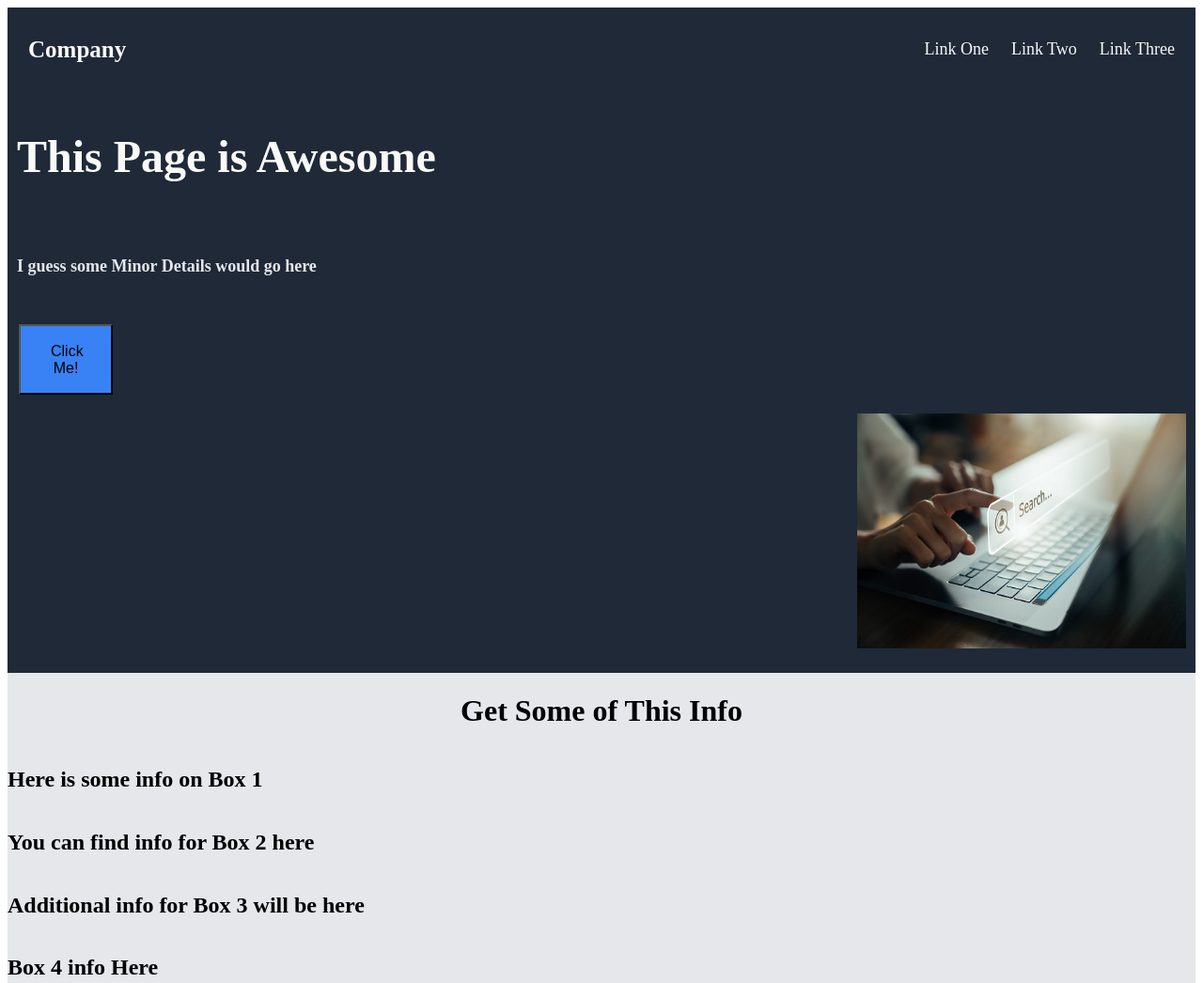
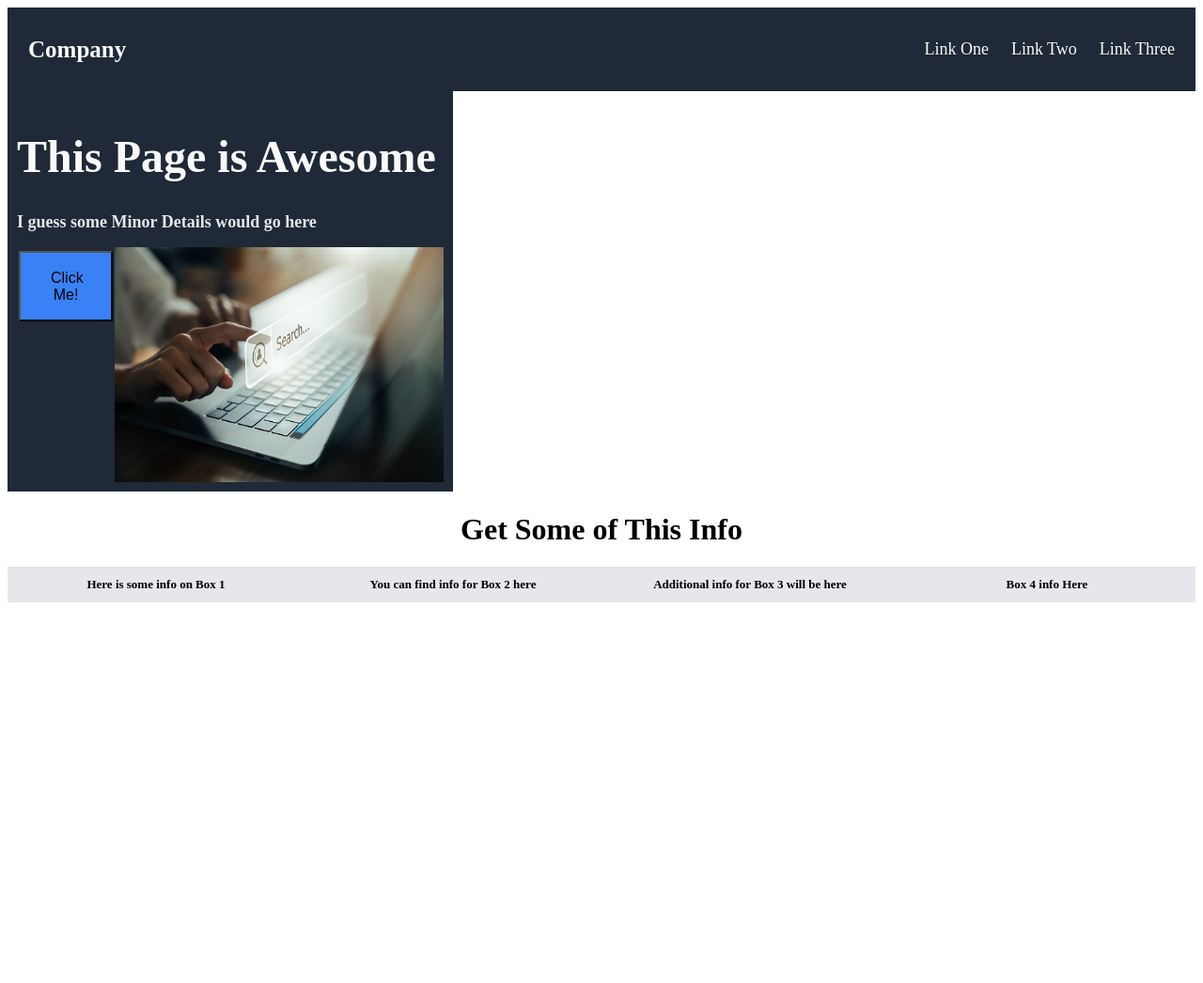
Before and after one commit to therightdwight/LANDED, a plain HTML site: page index.html in a window 1280 px wide. Shown: the top 1046 px of the page at 94% size. After the commit the page ends 800 px from the top, so only its background shows below. Drawn offline with Linux system fonts and the light colour scheme.

Commit message:
format sec 2 trying to format pic

```diff
--- a/index.html
+++ b/index.html
@@ -17,16 +17,16 @@
     </div>
     <div class="header_one">
         <h1 class="upper_text">This Page is Awesome</h1>
-        <p><h2 class="header_sub">I guess some Minor Details would go here</h2></p>
+        <h2 class="header_sub">I guess some Minor Details would go here</h2></p>
         <button class="button">Click Me!</button>
-        <p><img src="images/cpupic.jpg" alt="cpu pic dude"></p>
+        <img src="images/cpupic.jpg" alt="cpu pic dude"></p>
     </div>
+    <h1 class="header_two">Get Some of This Info</h1>
     <div class="section_two">
-        <h1 class="header_two">Get Some of This Info</h1>
-            <h2 class="box_one">Here is some info on Box 1</h2>
-            <h2 class="box_two">You can find info for Box 2 here</h2>
-            <h2 class="box_three">Additional info for Box 3 will be here</h2>
-            <h2 class="box_four">Box 4 info Here</h2>
+        <h2 class="box_one">Here is some info on Box 1</h2>
+        <h2 class="box_two">You can find info for Box 2 here</h2>
+        <h2 class="box_three">Additional info for Box 3 will be here</h2>
+        <h2 class="box_four">Box 4 info Here</h2>
     </div>
 </body>
 </html>
--- a/stylez.css
+++ b/stylez.css
@@ -26,8 +26,7 @@
     float: right;
 }
 .header_one{
-    display:flex;
-    flex-direction: column;
+    display:inline-block;
     text-align: left;
     background-color: #1f2937;
     padding: 10px;
@@ -35,14 +34,10 @@
 .upper_text {
     font-size: 48px;
     color: #f9faf8;
-    flex: 1;
-    flex-direction: column;
 }
 .header_sub {
     font-size: 18px;
     color: #e5e7eb;
-    flex-direction: column;
-    flex: 1;
 }
 .button{
     background-color: #3882f6;
@@ -65,13 +60,24 @@ img {
     margin: auto;
     float: right;
 }
+.header_two {
+    text-align: center;
+}
 .section_two {
-    display: flex;
-    flex-direction: column;
+    display: grid;
+    grid-template-columns: 1fr 1fr 1fr 1fr;
     background-color: #e5e7eb;
     text-align: center;
 }
-h2 {
-    display: flex;
-    flex-direction: row;
+.box_one {
+    font-size: small;
 }
+.box_two {
+    font-size: small;
+}
+.box_three {
+    font-size: small;
+}
+.box_four {
+    font-size: small;
+}
```
